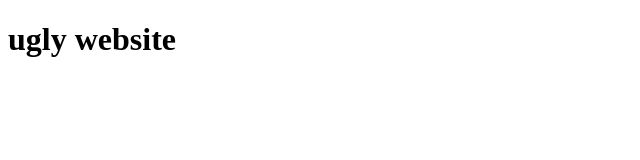
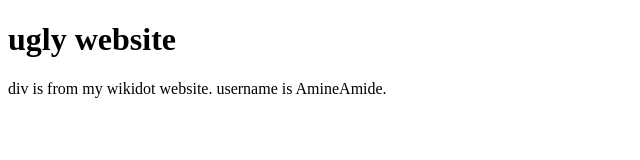
Before and after one commit to Blitzy5656/threedots-wt, a plain HTML site: page index.html in a window 1280 px wide. Shown: the whole page, without its empty margins (0-640 px from the left). Drawn offline with Linux system fonts and the light colour scheme; a web font is replaced by a local one.

Commit message:
Update index.html

```diff
--- a/index.html
+++ b/index.html
@@ -10,5 +10,6 @@
 </style>
 <body>
 <h1>ugly website</h1>
+  <div class="ugly1">div is from my wikidot website. username is AmineAmide. <a href="https://www.wikidot.com/account/messages#/new/7993767"></a></div>
 </body>
 </html>
```
